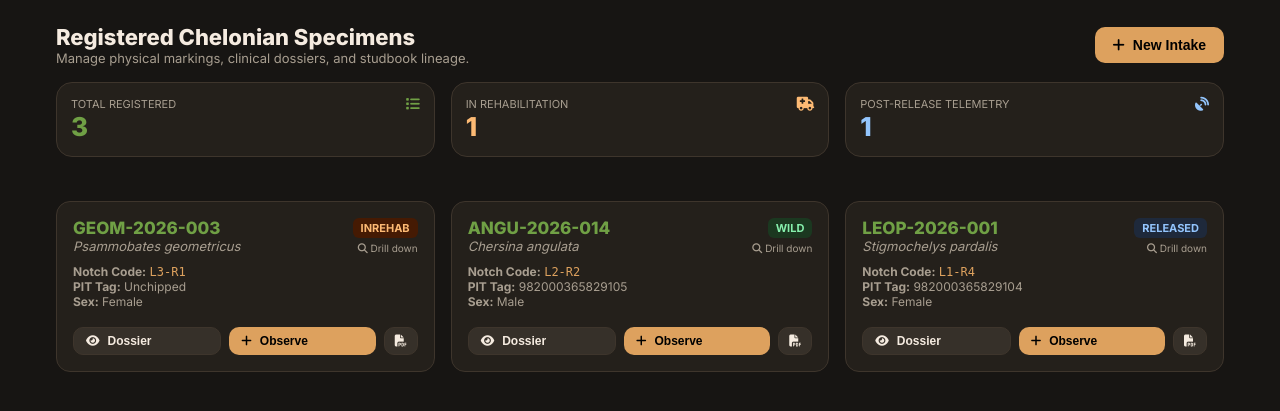
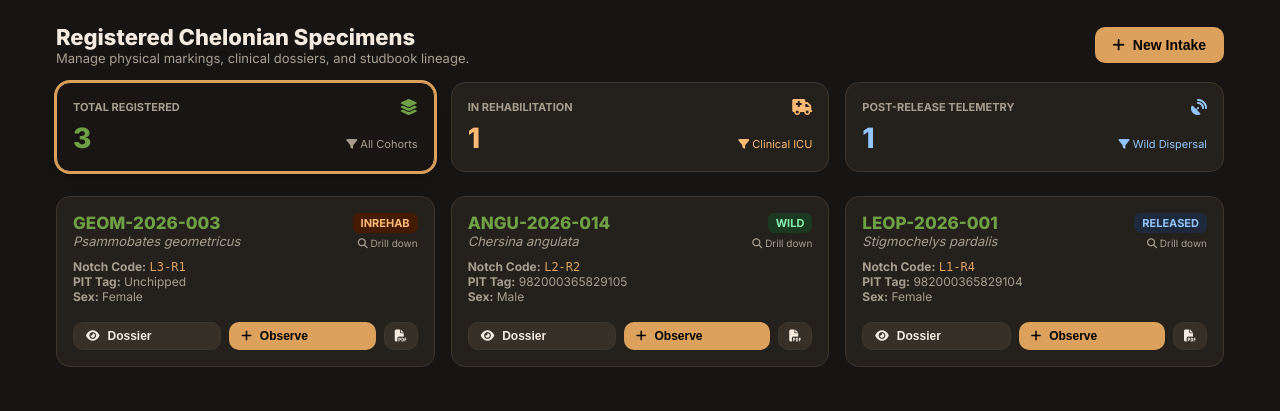
Before and after one commit to faustzar/satra, a FastAPI app: page / in a window 1280 px wide. Shown: the part 96-507 px from the top of the page. Run offline with FastAPI, Linux system fonts and the light colour scheme; data comes from the database, SQL or seed files in the repository; data that the repository does not hold is empty; parts of the project's set-up code (start-up, migrations or seed data) failed here and were passed over.

Commit message:
feat(ui): make top 3 KPI summary cards fully interactive with live cohort filtering and visual active states

```diff
--- a/backend/app/templates/app.html
+++ b/backend/app/templates/app.html
@@ -196,6 +196,28 @@
     .grid-2 { display: grid; grid-template-columns: 1fr 1fr; gap: 20px; }
     .grid-3 { display: grid; grid-template-columns: repeat(3, 1fr); gap: 16px; }
 
+    /* Interactive KPI Cards */
+    .kpi-card {
+      background: var(--card-bg);
+      border: 1px solid var(--border-color);
+      border-radius: 14px;
+      padding: 16px;
+      cursor: pointer;
+      transition: all 0.2s cubic-bezier(0.4, 0, 0.2, 1);
+      user-select: none;
+      position: relative;
+    }
+    .kpi-card:hover {
+      border-color: var(--primary-light);
+      transform: translateY(-3px);
+      box-shadow: 0 6px 18px rgba(0,0,0,0.18);
+    }
+    .kpi-card.active {
+      border-color: var(--accent-gold);
+      box-shadow: 0 0 0 2px var(--accent-gold), 0 8px 20px rgba(0,0,0,0.22);
+      background: var(--card-inner);
+    }
+
     /* Specimen Card */
     .specimen-card {
       background: var(--card-bg);
@@ -554,28 +576,37 @@
         </button>
       </div>
 
-      <!-- Quick KPI Stats (Interactive Filters) -->
+      <!-- Quick KPI Stats (Interactive Filter Cards) -->
       <div class="grid-3" style="margin-bottom: 24px;">
-        <div class="card" style="padding: 14px; cursor: pointer; transition: transform 0.15s, border-color 0.15s;" onclick="filterSpecimens('All')" title="Click to show all specimens">
+        <div id="kpiCardAll" class="kpi-card active" onclick="filterSpecimens('All')" title="Click to filter: Show All Specimens">
           <div style="display: flex; justify-content: space-between; align-items: center;">
-            <div style="font-size: 11px; color: var(--text-muted); text-transform: uppercase;">Total Registered</div>
-            <i class="fa-solid fa-list" style="font-size: 14px; color: var(--primary-light);"></i>
-          </div>
-          <div style="font-size: 26px; font-weight: 800; color: var(--primary-light);" id="statTotal">3</div>
-        </div>
-        <div class="card" style="padding: 14px; cursor: pointer; transition: transform 0.15s, border-color 0.15s;" onclick="filterSpecimens('InRehab')" title="Click to filter In Rehabilitation">
+            <div style="font-size: 11px; color: var(--text-muted); text-transform: uppercase; font-weight: 700;">Total Registered</div>
+            <i class="fa-solid fa-layer-group" style="font-size: 16px; color: var(--primary-light);"></i>
+          </div>
+          <div style="display: flex; justify-content: space-between; align-items: baseline; margin-top: 6px;">
+            <div style="font-size: 28px; font-weight: 800; color: var(--primary-light);" id="statTotal">3</div>
+            <span style="font-size: 11px; color: var(--text-muted);"><i class="fa-solid fa-filter"></i> All Cohorts</span>
+          </div>
+        </div>
+        <div id="kpiCardInRehab" class="kpi-card" onclick="filterSpecimens('InRehab')" title="Click to filter: In Rehabilitation Only">
           <div style="display: flex; justify-content: space-between; align-items: center;">
-            <div style="font-size: 11px; color: var(--text-muted); text-transform: uppercase;">In Rehabilitation</div>
-            <i class="fa-solid fa-truck-medical" style="font-size: 14px; color: #fdba74;"></i>
-          </div>
-          <div style="font-size: 26px; font-weight: 800; color: #fdba74;" id="statRehab">1</div>
-        </div>
-        <div class="card" style="padding: 14px; cursor: pointer; transition: transform 0.15s, border-color 0.15s;" onclick="filterSpecimens('Released')" title="Click to filter Post-Release Telemetry">
+            <div style="font-size: 11px; color: var(--text-muted); text-transform: uppercase; font-weight: 700;">In Rehabilitation</div>
+            <i class="fa-solid fa-truck-medical" style="font-size: 16px; color: #fdba74;"></i>
+          </div>
+          <div style="display: flex; justify-content: space-between; align-items: baseline; margin-top: 6px;">
+            <div style="font-size: 28px; font-weight: 800; color: #fdba74;" id="statRehab">1</div>
+            <span style="font-size: 11px; color: #fdba74;"><i class="fa-solid fa-filter"></i> Clinical ICU</span>
+          </div>
+        </div>
+        <div id="kpiCardReleased" class="kpi-card" onclick="filterSpecimens('Released')" title="Click to filter: Post-Release Telemetry Only">
           <div style="display: flex; justify-content: space-between; align-items: center;">
-            <div style="font-size: 11px; color: var(--text-muted); text-transform: uppercase;">Post-Release Telemetry</div>
-            <i class="fa-solid fa-satellite-dish" style="font-size: 14px; color: #93c5fd;"></i>
-          </div>
-          <div style="font-size: 26px; font-weight: 800; color: #93c5fd;" id="statReleased">1</div>
+            <div style="font-size: 11px; color: var(--text-muted); text-transform: uppercase; font-weight: 700;">Post-Release Telemetry</div>
+            <i class="fa-solid fa-satellite-dish" style="font-size: 16px; color: #93c5fd;"></i>
+          </div>
+          <div style="display: flex; justify-content: space-between; align-items: baseline; margin-top: 6px;">
+            <div style="font-size: 28px; font-weight: 800; color: #93c5fd;" id="statReleased">1</div>
+            <span style="font-size: 11px; color: #93c5fd;"><i class="fa-solid fa-filter"></i> Wild Dispersal</span>
+          </div>
         </div>
       </div>
 
@@ -1217,8 +1248,21 @@
       document.getElementById('statReleased').innerText = specimens.filter(s => s.status === 'Released').length;
     }
 
+    let currentFilterStatus = 'All';
+
     function filterSpecimens(status) {
       if (!currentSpecimensCache) return;
+      currentFilterStatus = status;
+
+      // Update active styling on the 3 KPI cards
+      const cardAll = document.getElementById('kpiCardAll');
+      const cardRehab = document.getElementById('kpiCardInRehab');
+      const cardReleased = document.getElementById('kpiCardReleased');
+
+      if (cardAll) cardAll.classList.toggle('active', status === 'All');
+      if (cardRehab) cardRehab.classList.toggle('active', status === 'InRehab');
+      if (cardReleased) cardReleased.classList.toggle('active', status === 'Released');
+
       if (status === 'All') {
         renderSpecimenCards(currentSpecimensCache);
       } else {
```
